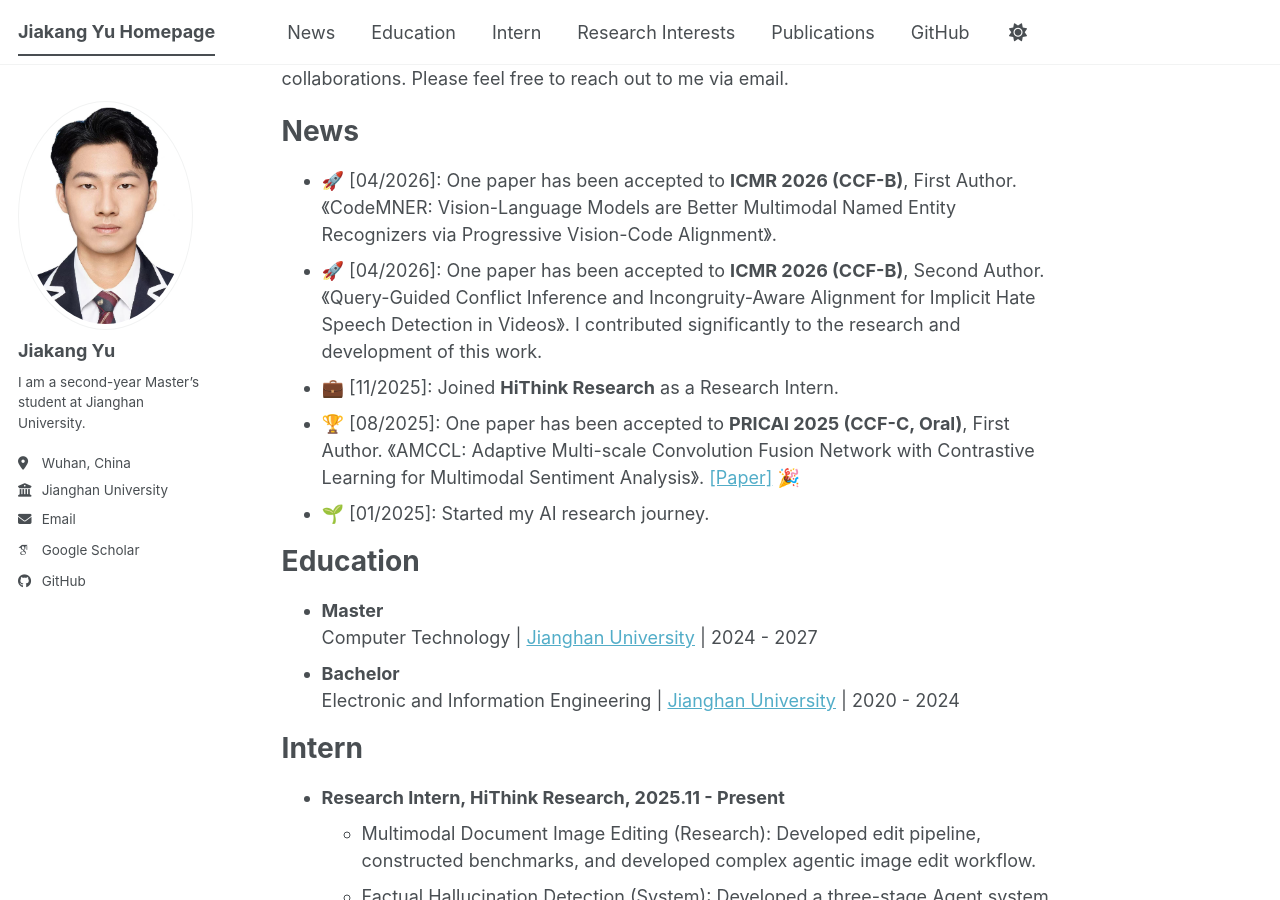
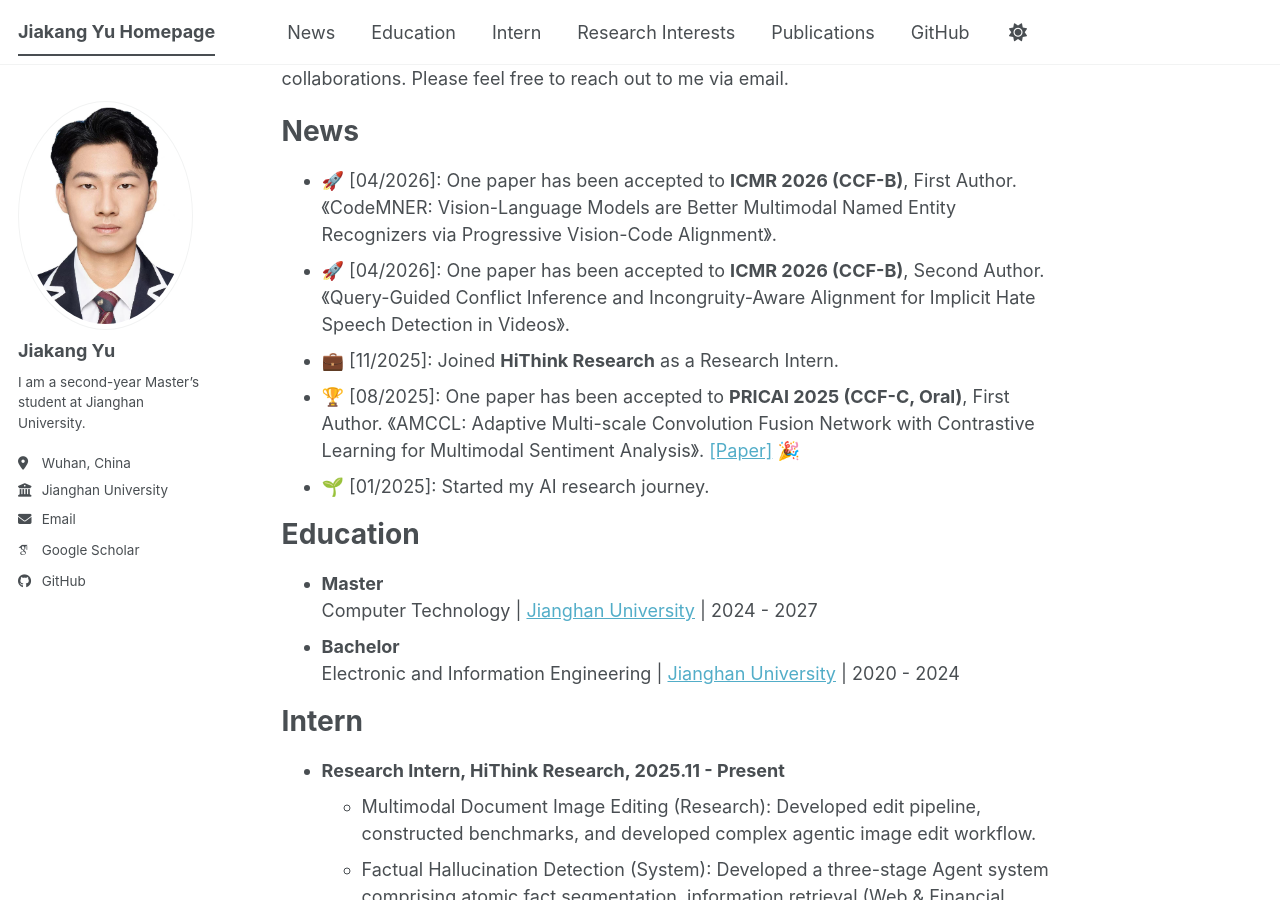
Before and after one commit to kaka-yjk/kaka-yjk.github.io, a Jekyll site: the page built from _pages/about.md, in a window 1280 px wide and 900 px high, scrolled down 303 px. Built offline with Jekyll 4.4.1, drawn with Linux system fonts in a browser that asks for light colours; some web fonts are replaced; a script bundle is joined from its source files by our own code; library files that are not in the unit come from our copies.

Commit message:
update about: remove contribution sentence for 2nd author ICMR paper

```diff
--- a/_pages/about.md
+++ b/_pages/about.md
@@ -20,7 +20,7 @@ I am always open to academic discussions and welcome opportunities for research
 
 <h1 id="news">News</h1>
 * 🚀 [04/2026]: One paper has been accepted to **ICMR 2026 (CCF-B)**, First Author. 《CodeMNER: Vision-Language Models are Better Multimodal Named Entity Recognizers via Progressive Vision-Code Alignment》.
-* 🚀 [04/2026]: One paper has been accepted to **ICMR 2026 (CCF-B)**, Second Author. 《Query-Guided Conflict Inference and Incongruity-Aware Alignment for Implicit Hate Speech Detection in Videos》. I contributed significantly to the research and development of this work.
+* 🚀 [04/2026]: One paper has been accepted to **ICMR 2026 (CCF-B)**, Second Author. 《Query-Guided Conflict Inference and Incongruity-Aware Alignment for Implicit Hate Speech Detection in Videos》.
 * 💼 [11/2025]: Joined **HiThink Research** as a Research Intern.
 * 🏆 [08/2025]: One paper has been accepted to **PRICAI 2025 (CCF-C, Oral)**, First Author. 《AMCCL: Adaptive Multi-scale Convolution Fusion Network with Contrastive Learning for Multimodal Sentiment Analysis》. [[Paper]](https://doi.org/10.1007/978-981-95-7081-2_34) 🎉
 * 🌱 [01/2025]: Started my AI research journey.
```
